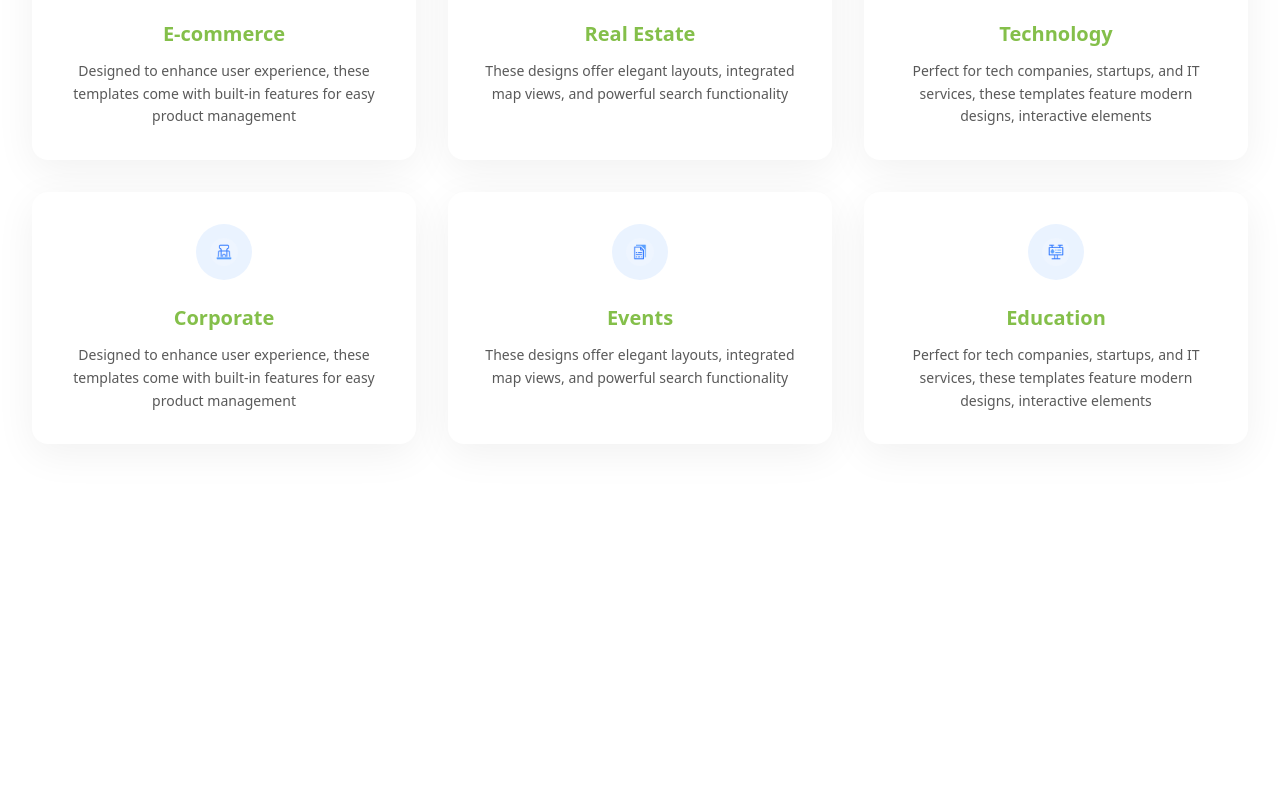
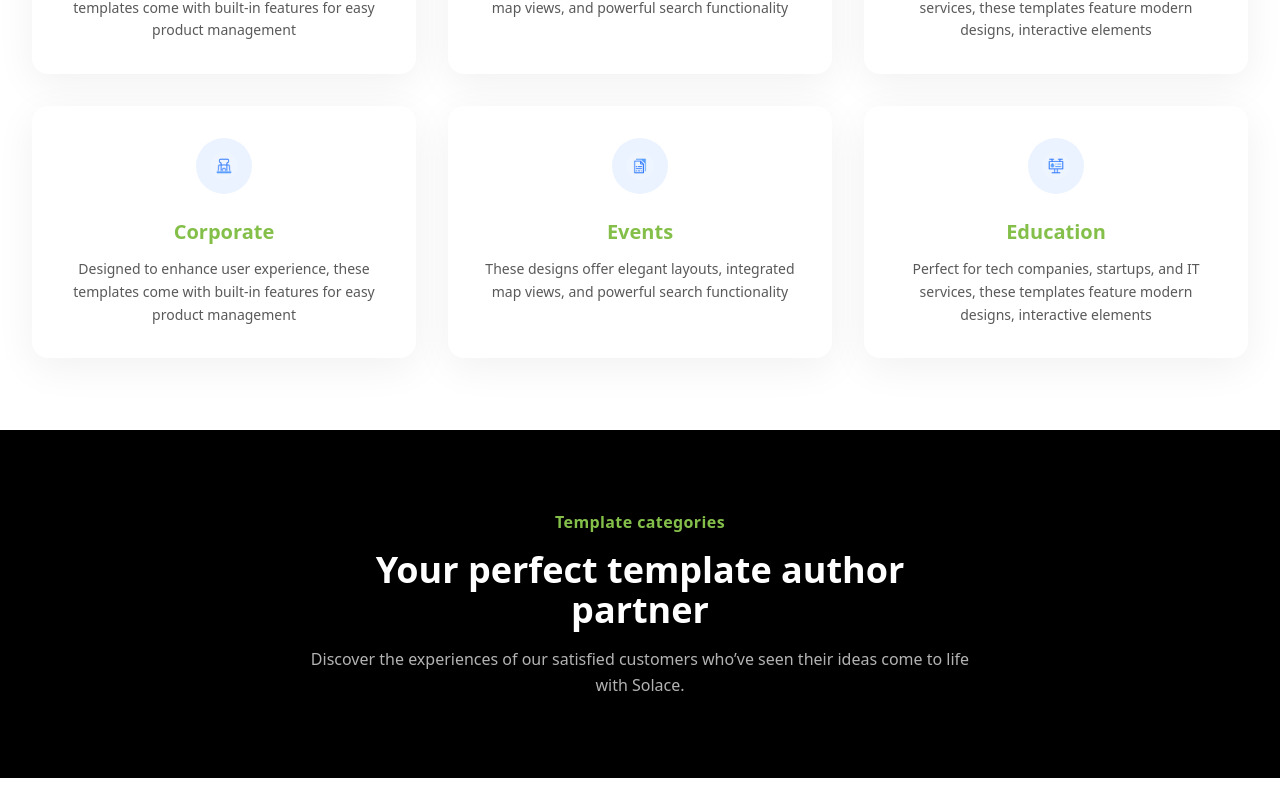
Before and after one commit to thekamiyeoladipo/solace, a React (Vite) app: page / in a window 1280 px wide. Shown: the part 1997-2797 px from the top of the page. Before the commit the page ends 2505 px from the top, so only its background shows below. Built offline with nearby package versions, Linux system fonts and the light colour scheme.

Commit message:
feat: update layout and styling in multiple components; add SectionTitle to Home page

```diff
--- a/src/components/CategoriesGrid.jsx
+++ b/src/components/CategoriesGrid.jsx
@@ -46,7 +46,7 @@ const ITEMS = [
 
 export default function CategoriesGrid() {
   return (
-    <section className="py-16">
+    <section className="py-18">
       <div className="container mx-auto px-8">
         <div className="grid gap-8 md:grid-cols-2 lg:grid-cols-3">
           {ITEMS.map((item) => (
--- a/src/components/Footer.jsx
+++ b/src/components/Footer.jsx
@@ -5,7 +5,7 @@ import logo from "../assets/solace logo.svg";
 
 export default function Footer() {
   return (
-    <footer className="bg-white border-t border-gray-200 mt-16 hidden">
+    <footer className="bg-white border-t border-gray-200 mt-16">
       <div className="container mx-auto px-8 py-16 grid grid-cols-1 md:grid-cols-4 gap-12">
 
         {/* Column 1: Logo, Address, Socials */}
--- a/src/components/Hero.jsx
+++ b/src/components/Hero.jsx
@@ -5,7 +5,7 @@ const Hero = () => {
   return (
     <section className="bg-white">
       <div className="container mx-auto px-8">
-        <div className="grid min-h-[calc(100vh-100px)] grid-cols-1 items-center gap-y-12 gap-x-16 md:grid-cols-2 py-10">
+        <div className="grid min-h-[calc(100vh-100px)] grid-cols-1 items-center gap-y-8 gap-x-8 md:grid-cols-2 py-10">
           {/* Left column */}
           <div className="flex flex-col justify-center items-center text-center md:items-start md:text-left">
             {/* Eyebrow */}
--- a/src/components/SectionTitle.jsx
+++ b/src/components/SectionTitle.jsx
@@ -1,26 +1,28 @@
 // src/components/SectionTitle.jsx
 import React from "react";
 
-const SectionTitle = ({ eyebrow, heading, paragraph }) => {
+const SectionTitle = ({ eyebrow, heading, paragraph, eyebrowColor="text-lightorange", titleColor="text-dark", paraColor="text-dark/70" }) => {
   return (
-    <div className="text-center max-w-2xl mx-auto mb-16">
+    <div className="text-center max-w-2xl mx-auto">
       {/* Eyebrow */}
       {eyebrow && (
-        <p className="text-lightorange font-semibold tracking-wide mb-4">
+        <p className={`font-semibold tracking-wide mb-4 ${eyebrowColor}`}>
           {eyebrow}
         </p>
       )}
 
       {/* Heading */}
       {heading && (
-        <h2 className="text-3xl md:text-4xl font-extrabold text-dark mb-4">
+        <h2 className={`text-3xl md:text-4xl font-extrabold mb-4 ${titleColor}`}>
           {heading}
         </h2>
       )}
 
       {/* Paragraph */}
       {paragraph && (
-        <p className="text-lg text-dark/70">{paragraph}</p>
+        <p className={`text-sm md:text-base leading-relaxed ${paraColor}`}>
+          {paragraph}
+          </p>
       )}
     </div>
   );
--- a/src/pages/Home.jsx
+++ b/src/pages/Home.jsx
@@ -1,4 +1,3 @@
-
 import Hero from "../components/Hero";
 import LogoMarquee from "../components/LogoMarquee";
 import WhyChoosUs from "../components/WhyChoosUs";
@@ -8,8 +7,6 @@ import CategoriesGrid from "../components/CategoriesGrid";
 const Home = () => {
   return (
     <>
-
-
       <Hero />
       <LogoMarquee />
       <WhyChoosUs />
@@ -20,12 +17,20 @@ const Home = () => {
 ensuring an ideal fit for your project."
       />
       <CategoriesGrid />
-
-
+      <section id="" className="bg-black py-20">
+       <div className="container mx-auto px-6">
+         <SectionTitle
+          eyebrow="Template categories"
+          heading="Your perfect template author partner"
+          paragraph="Discover the experiences of our satisfied customers
+who’ve seen their ideas come to life with Solace."
+          eyebrowColor="text-green"
+          titleColor="text-white"
+          paraColor="text-white/70"
+        />
+       </div>
+      </section>
     </>
-
-
-
   );
 }
 
```
